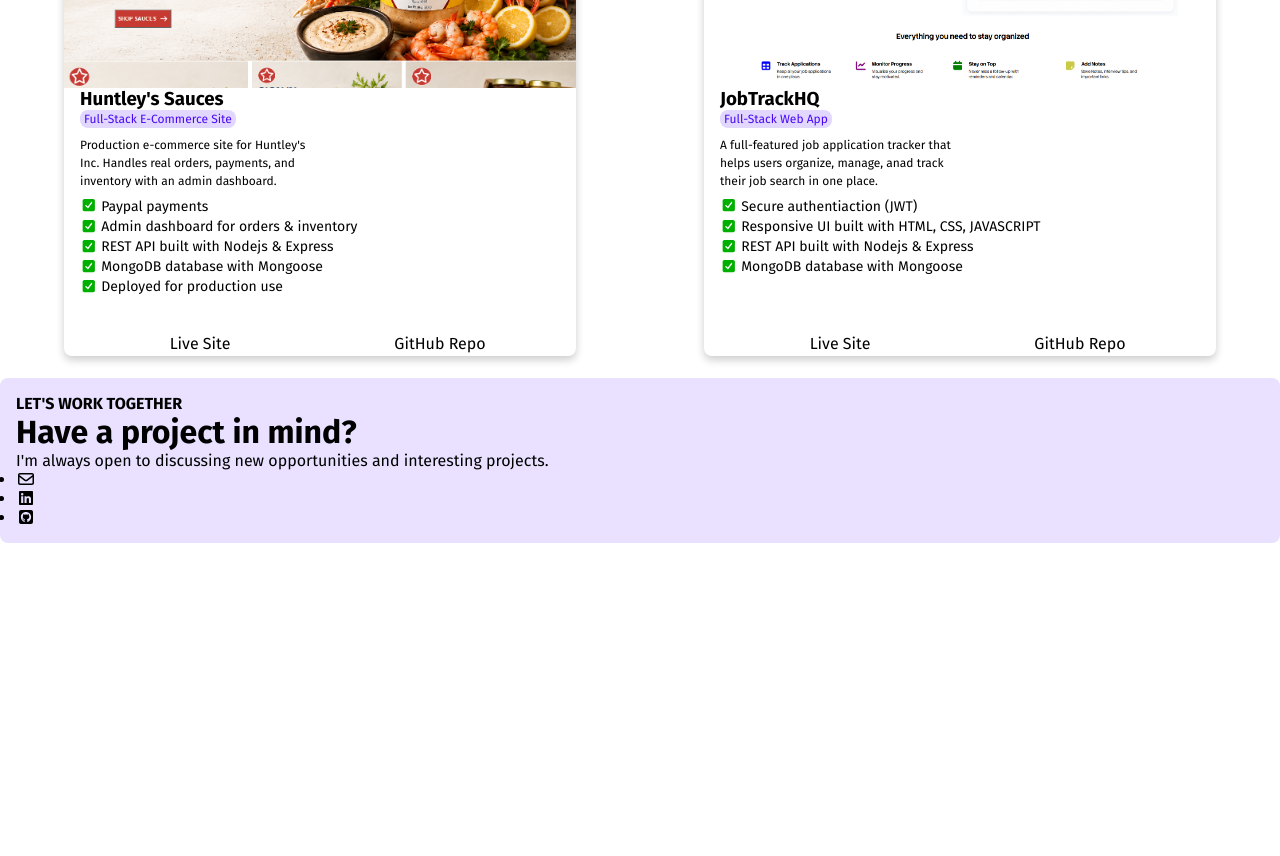
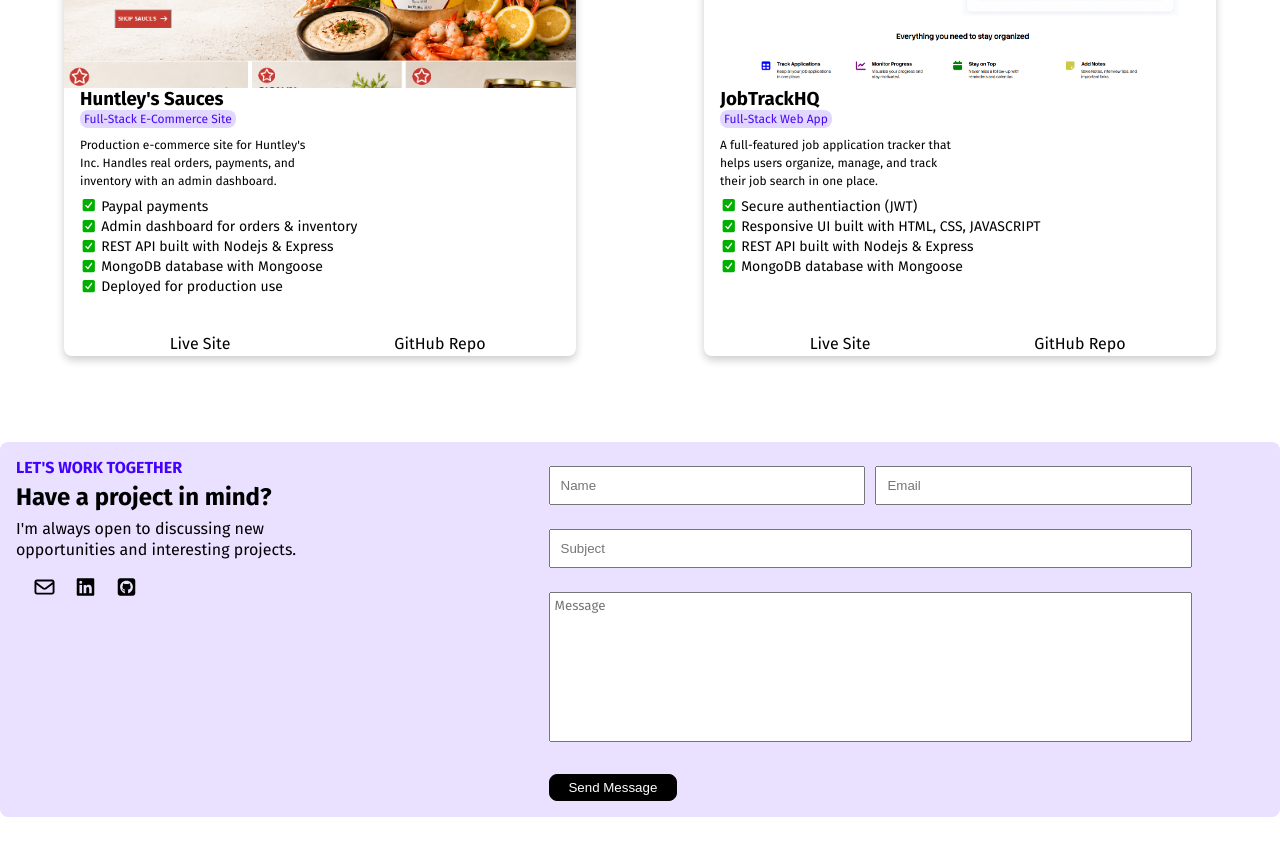
Before and after one commit to AllenCodess/portfolio-website, a React (Vite) app: page / in a window 1280 px wide. Shown: the part 1400-2256 px from the top of the page. Before the commit the page ends 1975 px from the top, so only its background shows below. Built offline with nearby package versions, Linux system fonts and the light colour scheme.

Commit message:
css for the form

```diff
--- a/src/componenets/Contact.jsx
+++ b/src/componenets/Contact.jsx
@@ -7,24 +7,46 @@
     <>
       <div className="contact-container container">
         <div className="contact-left">
-          <h4 className="contact-subheader">LET'S WORK TOGETHER</h4>
-          <h1 className="contact-header">Have a project in mind?</h1>
+          <h4 className="contact-subheader purple">LET'S WORK TOGETHER</h4>
+          <h2 className="contact-header">Have a project in mind?</h2>
           <p className="contact-description">
             I'm always open to discussing new opportunities and interesting projects.
           </p>
           <ul className="contact-list">
             <li className="list-items">
-              <FontAwesomeIcon icon={faEnvelope} className="" />
+              <a className="list-link" href="mailto:allenhuntley96@gmail.com">
+                <FontAwesomeIcon icon={faEnvelope} className="" />
+              </a>
             </li>
             <li className="list-items">
-              <FontAwesomeIcon icon={faLinkedin} className="" />
+              <a className="list-link" href="https://www.linkedin.com/in/allen-h-444795190/">
+                <FontAwesomeIcon icon={faLinkedin} className="" />
+              </a>
             </li>
             <li className="list-items">
-              <FontAwesomeIcon icon={faGithubSquare} className="" />
+              <a className="list-link" href="https://github.com/AllenCodess">
+                <FontAwesomeIcon icon={faGithubSquare} className="" />
+              </a>
             </li>
           </ul>
         </div>
-        <div className="contact-right"></div>
+        <div className="contact-right">
+          <form name="contact form" method="POST" data-netlify="true">
+            <div className="two-inputs">
+              <label for="name">Your Name:</label>
+              <input placeholder="Name" type="text" name="name" id="name" />
+              <label for="email"></label>
+              <input placeholder="Email" type="text" name="email" id="email" />
+            </div>
+            <label for="subject"></label>
+            <input placeholder="Subject" type="text" name="subject" id="subject" />
+            <label for="name">Message</label>
+            <textarea placeholder="Message" type="text" name="message" id="message" />
+            <button className="contact-btn" type="submit">
+              Send Message
+            </button>
+          </form>
+        </div>
       </div>
     </>
   );
--- a/src/componenets/Projects.jsx
+++ b/src/componenets/Projects.jsx
@@ -72,8 +72,8 @@
               <h3 className="project-title">JobTrackHQ</h3>
               <p className="project-type">Full-Stack Web App</p>
               <p className="project-description">
-                A full-featured job application tracker that helps users organize, manage, anad
-                track their job search in one place.
+                A full-featured job application tracker that helps users organize, manage, and track
+                their job search in one place.
               </p>
               <ul className="project-list">
                 <li className="project-list-item">
--- a/src/index.css
+++ b/src/index.css
@@ -215,12 +215,97 @@
   margin-top: auto;
 }
 
+/* Contact section */
+
 .contact-container {
   font-family: "Fira Sans", sans-serif;
   background-color: #e9e1ff;
   border-radius: 8px;
   padding: 1rem;
-  margin-bottom: 2rem;
+  margin-top: 4rem;
+  margin-bottom: 4rem;
+  display: flex;
+}
+
+.contact-subheader {
+  margin-bottom: 0.4rem;
+}
+
+.contact-header {
+  margin-bottom: 0.4rem;
+}
+
+.contact-description {
+  width: 60%;
+  line-height: 21px;
+}
+
+.contact-list {
+  list-style: none;
+  display: flex;
+}
+
+.list-items {
+  font-size: 20px;
+  padding-left: 1rem;
+  margin-top: 1rem;
+}
+
+.list-link {
+  color: black;
+}
+
+label {
+  display: none;
+}
+
+input {
+  padding: 10px;
+}
+
+textarea {
+  resize: none;
+  height: 150px;
+}
+
+.contact-right {
+  flex: 1;
+  width: 100%;
+}
+
+.contact-right form {
+  display: flex;
+  flex-direction: column;
+  width: 90%;
+}
+
+.contact-right input,
+.contact-right textarea {
+  display: block;
+  width: 100%;
+  margin-top: 0.5rem;
+  margin-bottom: 1rem;
+}
+
+.two-inputs {
+  display: flex;
+  column-gap: 10px;
+  width: 100%;
+}
+
+textarea {
+  padding: 5px;
+  font-family: "Fira Sans", sans-serif;
+}
+
+.contact-btn {
+  margin-top: 1rem;
+  padding: 5px;
+  background-color: black;
+  color: white;
+  border: black solid 1px;
+  border-radius: 8px;
+  width: 20%;
 }
 
 /* Mobile response */
```
